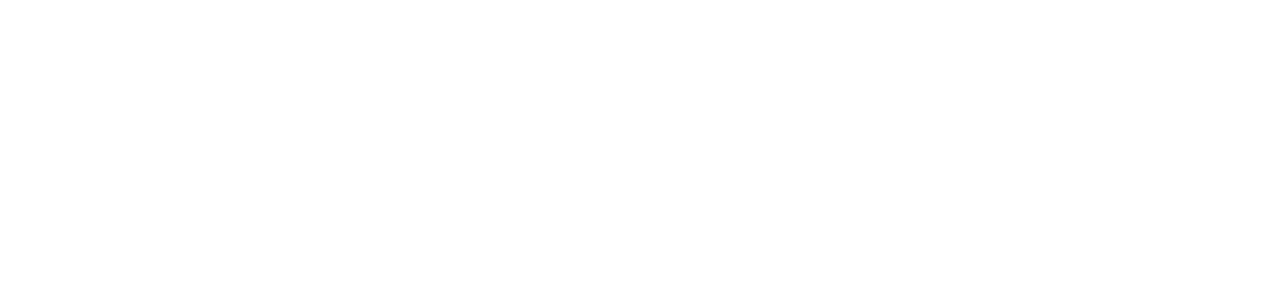
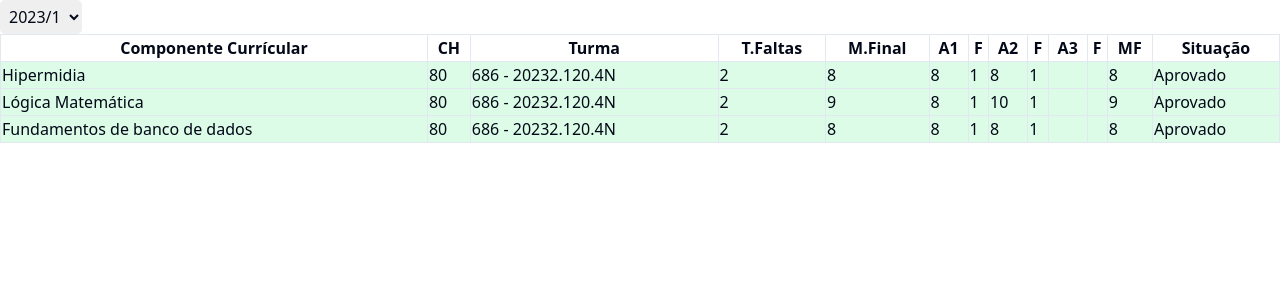
Before and after one commit to micaelgomestavares/sistema-aluno-frontend, a React (Vite) app: page /consulta-boletim in a window 1280 px wide. Before the commit this address had no page. Shown: the top 300 px of the page. Built offline with nearby package versions, Linux system fonts and the light colour scheme.

Commit message:
feat: Adding 'consulta de boletim'

```diff
--- a/src/App.tsx
+++ b/src/App.tsx
@@ -12,6 +12,7 @@
 import SubmeterTrabalho from "./pages/SubmeterTrabalho_DetalharProva/SubmeterTrabalho";
 import SegundaChamada from "./pages/SolicSegChamada/SegundaChamada";
 import Eventos from "src/pages/Eventos/Eventos.tsx"
+import ConsultarBoletim from "./pages/consultaboletim/ConsultarBoletim";
 
 function App() {
   return (
@@ -30,6 +31,7 @@
           <Route path="/submetertrabalho" element={<SubmeterTrabalho />} />
           <Route path="/segunda-chamada" element={<SegundaChamada />} />
           <Route path="/eventos" element={<Eventos />} />
+          <Route path="/consulta-boletim" element={<ConsultarBoletim/>}/>
         </Routes>
       </BrowserRouter>
     </>
--- /dev/null
+++ b/src/mocks/boletim.ts
@@ -0,0 +1,115 @@
+export const boletim = {
+    "2023/1": [
+        {
+            "id": 1,
+            "nome": "Hipermidia",
+            "ch": 80,
+            "turma": "686 - 20232.120.4N",
+            "total_faltas": 2,
+            "media_final": 8,
+            "a1": 8,
+            "f1": 1,
+            "a2": 8,
+            "f2": 1,
+            "a3": null,
+            "f3": null,
+            "mf": 8,
+            "situacao": "Aprovado"
+
+
+        },
+        {
+            "id": 2,
+            "nome": "Lógica Matemática",
+            "ch": 80,
+            "turma": "686 - 20232.120.4N",
+            "total_faltas": 2,
+            "media_final": 9,
+            "a1": 8,
+            "f1": 1,
+            "a2": 10,
+            "f2": 1,
+            "a3": null,
+            "f3": null,
+            "mf": 9,
+            "situacao": "Aprovado"
+        },
+        {
+            "id": 3,
+            "nome": "Fundamentos de banco de dados",
+            "ch": 80,
+            "turma": "686 - 20232.120.4N",
+            "total_faltas": 2,
+            "media_final": 8,
+            "a1": 8,
+            "f1": 1,
+            "a2": 8,
+            "f2": 1,
+            "a3": null,
+            "f3": null,
+            "mf": 8,
+            "situacao": "Aprovado"
+        }
+    ],
+    "2023/2": [
+        {
+            "id": 4,
+            "nome": "Técnicas de Programação",
+            "ch": 80,
+            "turma": "686 - 20231.120.3N",
+            "total_faltas": 12,
+            "media_final": 8.1,
+            "a1": 6.10,
+            "f1": 8,
+            "a2": 10.00,
+            "f2": 4,
+            "a3": null,
+            "f3": null,
+            "mf": 8.10,
+            "situacao": "Aprovado"
+
+
+        },
+
+        {
+            "id": 5,
+            "nome": "Estatística",
+            "ch": 60,
+            "turma": "686 - 20231.120.3N",
+            "total_faltas": 0,
+            "media_final": 9.5,
+            "a1": 10.00,
+            "f1": 0,
+            "a2": 9.00,
+            "f2": 0,
+            "a3": null,
+            "f3": null,
+            "mf": 9.5,
+            "situacao": "Aprovado"
+
+
+        },
+
+    ],
+
+    "2024/1": [
+        {
+            "id": 5,
+            "nome": "Gerência de Projetos",
+            "ch": 80,
+            "turma": "686 - 20231.120.3N",
+            "total_faltas": 0,
+            "media_final": 10.00,
+            "a1": 10.00,
+            "f1": 0,
+            "a2": 10.00,
+            "f2": 0,
+            "a3": null,
+            "f3": null,
+            "mf": 10.00,
+            "situacao": "Aprovado"
+
+
+        }
+    ]
+}
--- /dev/null
+++ b/src/pages/consultaboletim/ConsultarBoletim.tsx
@@ -0,0 +1,67 @@
+import React, { useState } from 'react'
+
+import { boletim } from '@/mocks/boletim'
+
+const ConsultarBoletim = () => {
+
+    const [sem, setSem] = useState("2023/1");
+
+    const changeSem = e => {
+        setSem(e.target.value);
+    }
+
+    const dados = boletim;
+
+    const semestres = Object.keys(dados);
+    console.log(semestres);
+    return (
+        <>
+            <select name="semestres" id="semestre" onChange={changeSem}>
+                {semestres.map((semestre,index) => (
+                    <option value={semestre} key={semestre}>{semestre}</option>
+                ))}
+            </select>
+            <table className="min-w-full border">
+                <thead>
+                    <tr>
+                        <th className="border"> Componente Currícular</th>
+                        <th className="border"> CH</th>
+                        <th className="border"> Turma</th>
+                        <th className="border"> T.Faltas</th>
+                        <th className="border"> M.Final</th>
+                        <th className="border"> A1</th>
+                        <th className="border"> F</th>
+                        <th className="border"> A2</th>
+                        <th className="border"> F</th>
+                        <th className="border"> A3</th>
+                        <th className="border"> F</th>
+                        <th className="border"> MF</th>
+                        <th className="border"> Situação</th>
+                    </tr>
+                </thead>
+                <tbody>
+                    {dados[sem].map((disciplina) => (
+                        <tr key={disciplina.id} className={disciplina.situacao === 'Aprovado' ? 'bg-green-100' : 'bg-red-100'}>
+                            <td className="border">{disciplina.nome}</td>
+                            <td className="border">{disciplina.ch}</td>
+                            <td className="border">{disciplina.turma}</td>
+                            <td className="border">{disciplina.total_faltas}</td>
+                            <td className="border">{disciplina.media_final}</td>
+                            <td className="border">{disciplina.a1}</td>
+                            <td className="border">{disciplina.f1}</td>
+                            <td className="border">{disciplina.a2}</td>
+                            <td className="border">{disciplina.f2}</td>
+                            <td className="border">{disciplina.a3}</td>
+                            <td className="border">{disciplina.f3}</td>
+                            <td className="border">{disciplina.mf}</td>
+                            <td className="border">{disciplina.situacao}</td>
+                        </tr>
+                    ))}
+                </tbody>
+
+            </table>
+        </>
+    )
+}
+
+export default ConsultarBoletim
```
